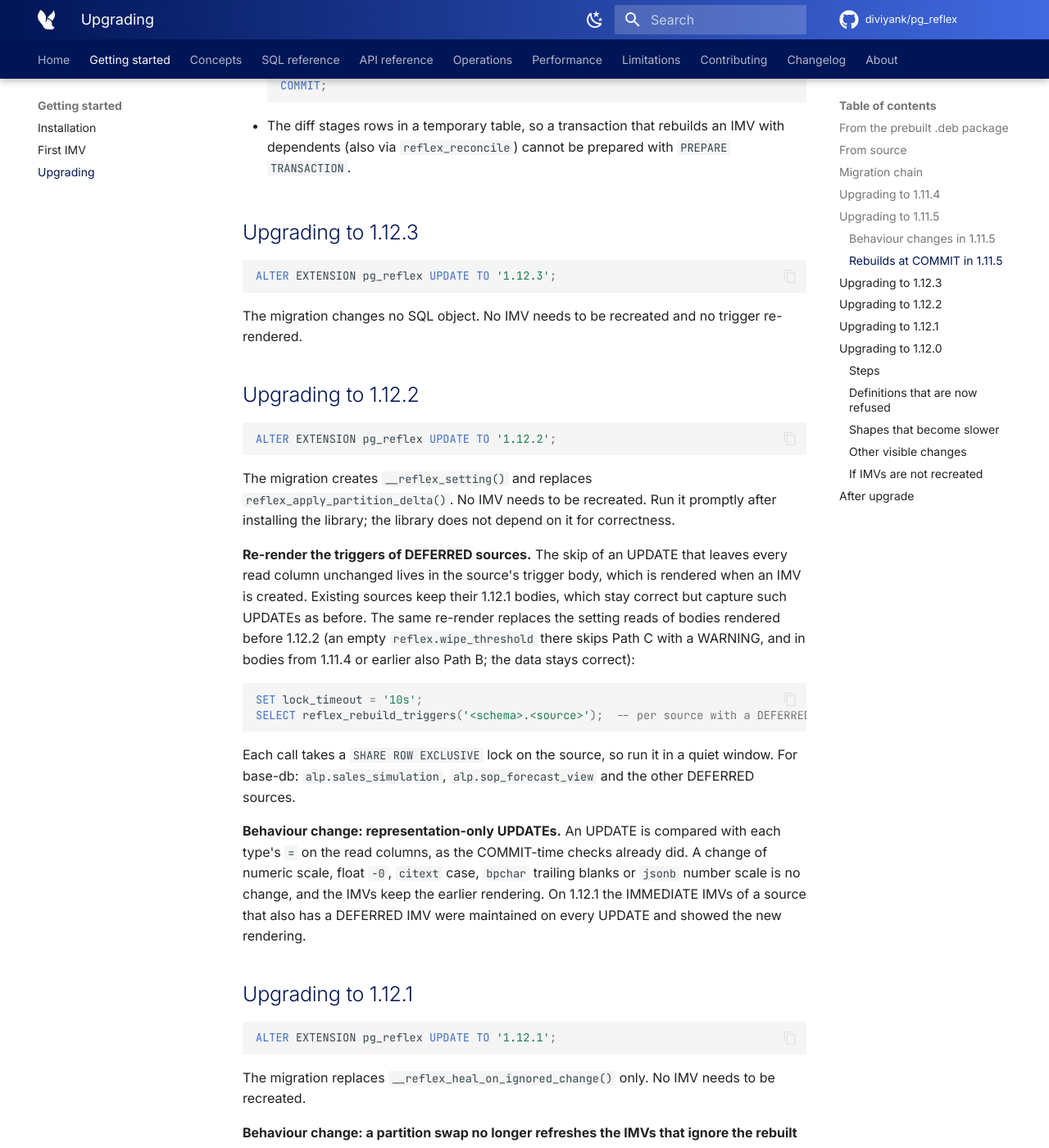
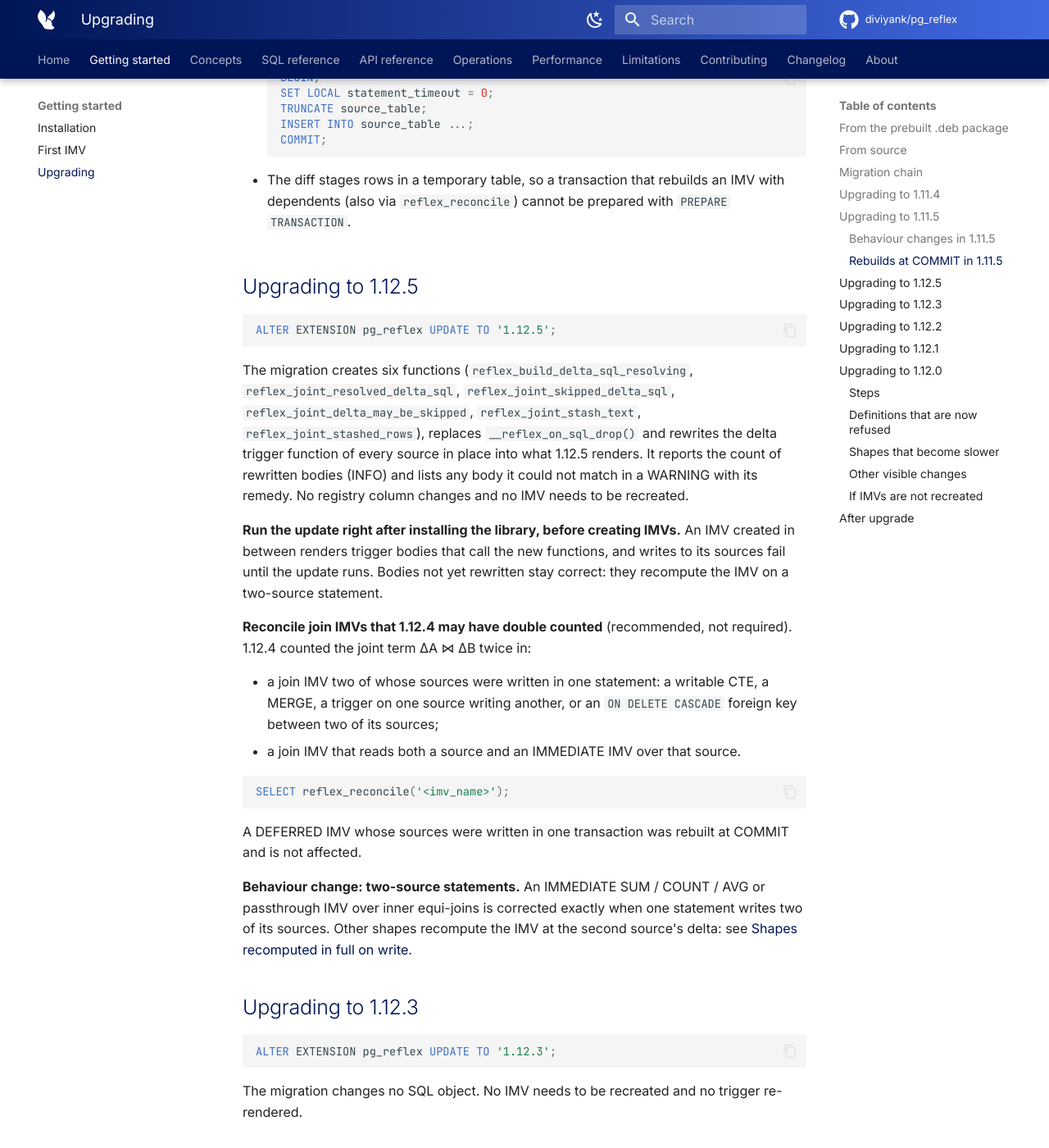
Before and after one commit to diviyank/pg_reflex, an MkDocs documentation site: the page built from docs/getting-started/upgrading.md, in a window 1280 px wide and 1400 px high, scrolled down 9635 px. Shown: the whole window at 82% size. Built offline with MkDocs 1.6.1 and Material for MkDocs 9.7.7, drawn with Linux system fonts in a browser that asks for light colours; comment, search, counter and statistics services are not loaded; some of the changed text lies outside the part shown.

Commit message:
docs: 1.12.5 upgrade section, two-source recompute shapes, home highlight

````diff
--- a/docs/getting-started/upgrading.md
+++ b/docs/getting-started/upgrading.md
@@ -52,7 +52,8 @@ psql -d mydb -c "ALTER EXTENSION pg_reflex UPDATE;"
 | 1.11.3 → 1.11.4 | Silent-wipe observability and prevention. A failed deferred flush now marks the IMV `known_stale` (it previously discarded the staged delta silently); `reflex_ivm_status()` gains `is_estimate`, counts anomalous IMVs exactly, and reports IMVs whose partition source is capped; new `__reflex_event_log` table and `reflex_prune_event_log`; new `pg_reflex.flush_failure_policy` GUC (`warn` default, opt-in `error`); **`create_reflex_ivm` refuses an unsound `ignore_sources` entry** unless acknowledged with a `'!'` prefix or `reflex_ack_ignore_source`; `reflex_audit` / `reflex_doctor` (F13) report existing ones; a change to an ignored source that joins onto the partition key queues the affected partitions for heal (`reflex_heal_ignored_sources`, run by `reflex_scheduled_reconcile` and doctor F14). The migration adds `ignore_ack`, the event log, the heal queue, recreates `reflex_ivm_status()` (return-shape change), and installs heal triggers on existing partitioned IMVs. | See [Upgrading to 1.11.4](#upgrading-to-1114) below: upgrade in a quiet window with `lock_timeout` set, treat `HEALED` from `reflex_scheduled_reconcile` as success, and add the `'!'` marker to accepted unsound ignores before recreating any IMV or running `reflex_rebuild_chain`. |
 | 1.11.4 → 1.11.5 | Rebuilds of an IMV with dependents (source TRUNCATE, `reflex_reconcile`, wipe dispatch, partition rebuilds) hand dependents a row diff instead of clearing or fully rebuilding them; a DEFERRED IMV whose source is truncated is rebuilt once at COMMIT; volume dispatch sizes two-level partitions by their leaves and uses a 0.9 threshold for IMVs with dependents; a multi-source guard rebuild failure marks the IMV stale instead of aborting COMMIT. IMMEDIATE IMVs no longer rebuild on a large statement (the DEFERRED flush still may), and a passthrough IMMEDIATE IMV without a key for a source is fully refreshed by every write to it (`create_reflex_ivm` warns). The migration adds five functions, replaces `__reflex_deferred_flush_fn` and `__reflex_partition_child_for_key`, rewrites the installed deferred TRUNCATE trigger bodies and cuts the rebuild out of the IMMEDIATE trigger bodies, in place. | **Writes to IMV sources fail until the update runs.** See [Upgrading to 1.11.5](#upgrading-to-1115): in a quiet window, install the library, immediately run `ALTER EXTENSION pg_reflex UPDATE TO '1.11.5'` in every database, then recycle connection pools. The update takes no lock on sources. |
 | 1.11.5 → 1.12.0 | Correctness of the create-time contract and of maintenance: SQL built from the query text, aggregates and HAVING, joins, subqueries, CTEs, column types, identifier spelling, partitioned sources. Also: sources a partition swap cannot follow are refused, one schema's partition maintenance no longer waits on another's locks, a swap refreshes each dependent once, a transient lock error no longer suspends a root. Several definitions are now refused at create and several shapes are recomputed in full on write. The migration replaces `__reflex_on_sql_drop`, `__reflex_on_ddl_command_end` and `__reflex_partition_flush_fn`, and creates `__reflex_named_relation` and `__reflex_reads_relation`; it does not rewrite per-source trigger functions. | **Partition DDL on a source fails until the update runs**: run `ALTER EXTENSION pg_reflex UPDATE TO '1.12.0'` right after installing the library. Then **recreate every IMV.** See [Upgrading to 1.12.0](#upgrading-to-1120) for the steps, the refused definitions with their remedies, the slower shapes, and what stays stale if IMVs are not recreated. |
-| 1.12.4 → 1.12.5 | Operator calls take an IMV's advisory lock before its registry row (no deadlock with a COMMIT flush); IMVs over one source's delta are maintained readers first; a join IMV whose two sources change in one statement (writable CTE, MERGE, a trigger, an FK cascade) is corrected exactly for IMMEDIATE SUM / COUNT / AVG and passthrough over inner equi-joins, recomputed otherwise; `DROP TABLE` of a filled source partition removes its rows from the IMVs at COMMIT. The migration creates six functions, replaces `__reflex_on_sql_drop` and rewrites every source's delta trigger functions in place (INFO count; WARNING lists bodies it could not match). | Run `ALTER EXTENSION pg_reflex UPDATE TO '1.12.5'` right after installing the library: an IMV created before it renders bodies that call the new functions. Recommended, not required: `reflex_reconcile` join IMVs whose sources may have been written together in one statement or through an `ON DELETE CASCADE` foreign key. |
+| … 1.12.0 → 1.12.4 | See the [changelog](../changelog.md) for each intermediate release. | see changelog per version. |
+| 1.12.4 → 1.12.5 | Operator calls take an IMV's advisory lock before its registry row (no deadlock with a COMMIT flush); IMVs over one source's delta are maintained readers first; a join IMV whose two sources change in one statement (writable CTE, MERGE, a trigger, an FK cascade) is corrected exactly for IMMEDIATE SUM / COUNT / AVG and passthrough over inner equi-joins, recomputed otherwise; `DROP TABLE` of a filled source partition removes its rows from the IMVs at COMMIT. The migration creates six functions, replaces `__reflex_on_sql_drop` and rewrites every source's delta trigger functions in place (INFO count; WARNING lists bodies it could not match). | Run `ALTER EXTENSION pg_reflex UPDATE TO '1.12.5'` right after installing the library: an IMV created before it renders bodies that call the new functions. Recommended, not required: `reflex_reconcile` the join IMVs listed in [Upgrading to 1.12.5](#upgrading-to-1125). |
 
 `ALTER EXTENSION pg_reflex UPDATE` walks the chain automatically.
 
@@ -196,6 +197,29 @@ into them, so on a large IMV the `COMMIT` can take minutes.
 - The diff stages rows in a temporary table, so a transaction that
   rebuilds an IMV with dependents (also via `reflex_reconcile`) cannot be
   prepared with `PREPARE TRANSACTION`.
+
+## Upgrading to 1.12.5
+
+```sql
+ALTER EXTENSION pg_reflex UPDATE TO '1.12.5';
+```
+
+The migration creates six functions (`reflex_build_delta_sql_resolving`, `reflex_joint_resolved_delta_sql`, `reflex_joint_skipped_delta_sql`, `reflex_joint_delta_may_be_skipped`, `reflex_joint_stash_text`, `reflex_joint_stashed_rows`), replaces `__reflex_on_sql_drop()` and rewrites the delta trigger function of every source in place into what 1.12.5 renders. It reports the count of rewritten bodies (INFO) and lists any body it could not match in a WARNING with its remedy. No registry column changes and no IMV needs to be recreated.
+
+**Run the update right after installing the library, before creating IMVs.** An IMV created in between renders trigger bodies that call the new functions, and writes to its sources fail until the update runs. Bodies not yet rewritten stay correct: they recompute the IMV on a two-source statement.
+
+**Reconcile join IMVs that 1.12.4 may have double counted** (recommended, not required). 1.12.4 counted the joint term ΔA ⋈ ΔB twice in:
+
+- a join IMV two of whose sources were written in one statement: a writable CTE, a MERGE, a trigger on one source writing another, or an `ON DELETE CASCADE` foreign key between two of its sources;
+- a join IMV that reads both a source and an IMMEDIATE IMV over that source.
+
+```sql
+SELECT reflex_reconcile('<imv_name>');
+```
+
+A DEFERRED IMV whose sources were written in one transaction was rebuilt at COMMIT and is not affected.
+
+**Behaviour change: two-source statements.** An IMMEDIATE SUM / COUNT / AVG or passthrough IMV over inner equi-joins is corrected exactly when one statement writes two of its sources. Other shapes recompute the IMV at the second source's delta: see [Shapes recomputed in full on write](../limitations/unsupported-shapes.md#shapes-recomputed-in-full-on-write).
 
 ## Upgrading to 1.12.3
 
--- a/docs/limitations/unsupported-shapes.md
+++ b/docs/limitations/unsupported-shapes.md
@@ -282,6 +282,7 @@ Correct, at the cost of re-running the IMV's query on the writes named:
 - a source read more than once (self-join, two aliases of one dimension, a CTE referenced twice): every write to it;
 - a source read as a whole row (`COUNT(t)`, `to_jsonb(t)`): writes to that source;
 - a passthrough without a key (a derived table in FROM, a set-returning function in the SELECT list, a primary key not projected under its own name): every write;
+- one statement writing two sources of a join IMV (writable CTE, MERGE, a trigger on one source writing another, a foreign key cascade), from 1.12.5: the IMV is recomputed at the second source's delta unless it is an IMMEDIATE SUM / COUNT / AVG or passthrough IMV over inner equi-joins, which is corrected exactly. Also recomputed: more than two sources written, a source column whose type is outside the exact-text whitelist (an enum, a domain, `money`), an IMMEDIATE IMV over a source that also has a DEFERRED IMV, and a partitioned source whose partitions were attached, detached or dropped earlier in the transaction. A DEFERRED IMV is rebuilt at COMMIT when two of its sources were written;
 - an IMV built on a partitioned IMV whose partitions are rebuilt (a partition swap, `reflex_reconcile_partition`): refreshed whole, once per swap, with a NOTICE that gives the reason, unless it mirrors the rebuilt IMV's partitions, or its query proves that its rows of one partition key come only from rows of that key (one read of the rebuilt IMV as a top-level relation, the column taken from it, from a table equated to it by an inner join, or `COALESCE` over the two columns of the first join's equality) and the rebuilt keys can be named.
 
 The full list, and a query that shows which statements recompute which IMV, are in [Upgrading to 1.12.0](../getting-started/upgrading.md#shapes-that-become-slower).
````
Also changed, not shown: docs/index.md (+1 -0 lines).
